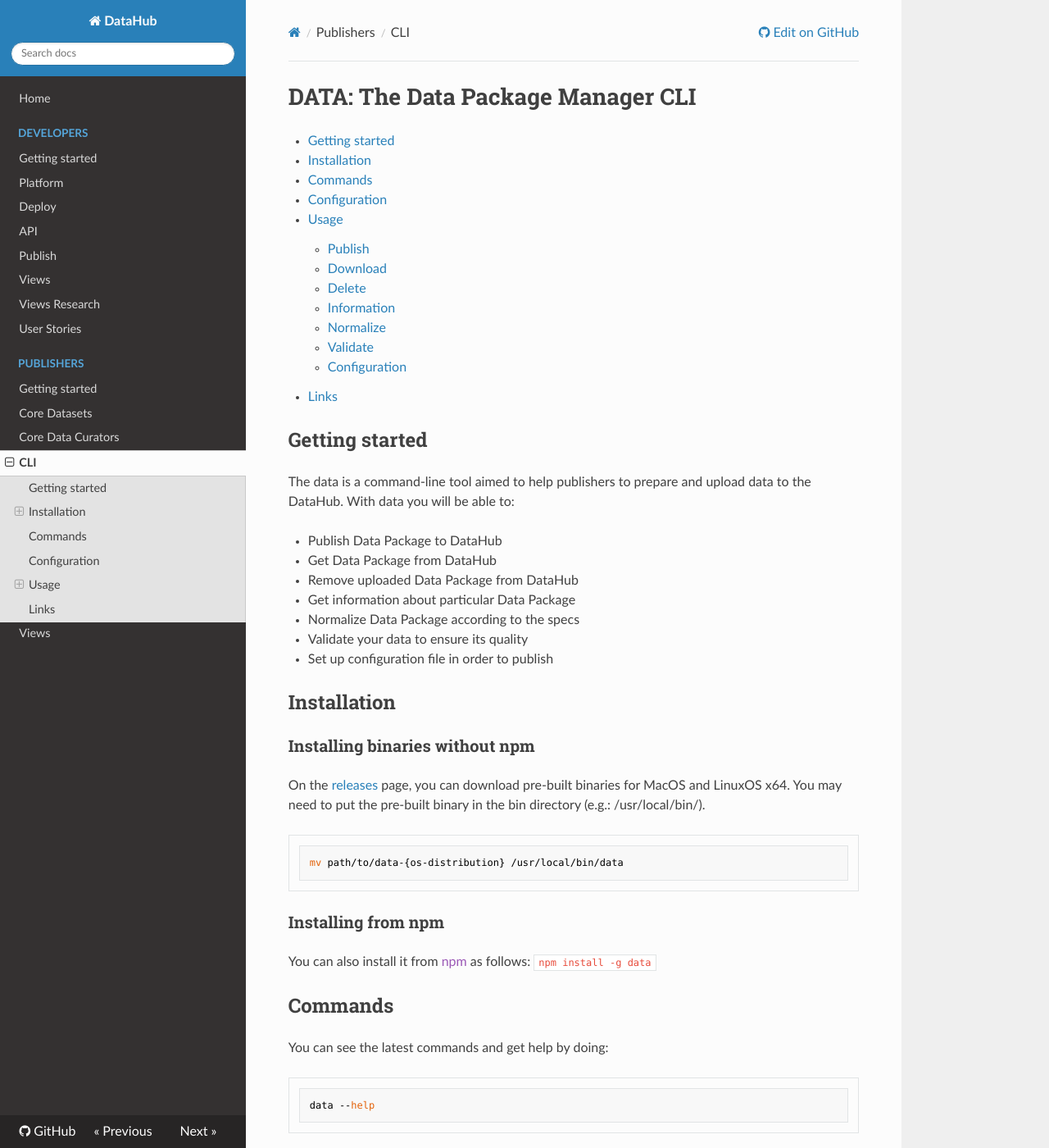
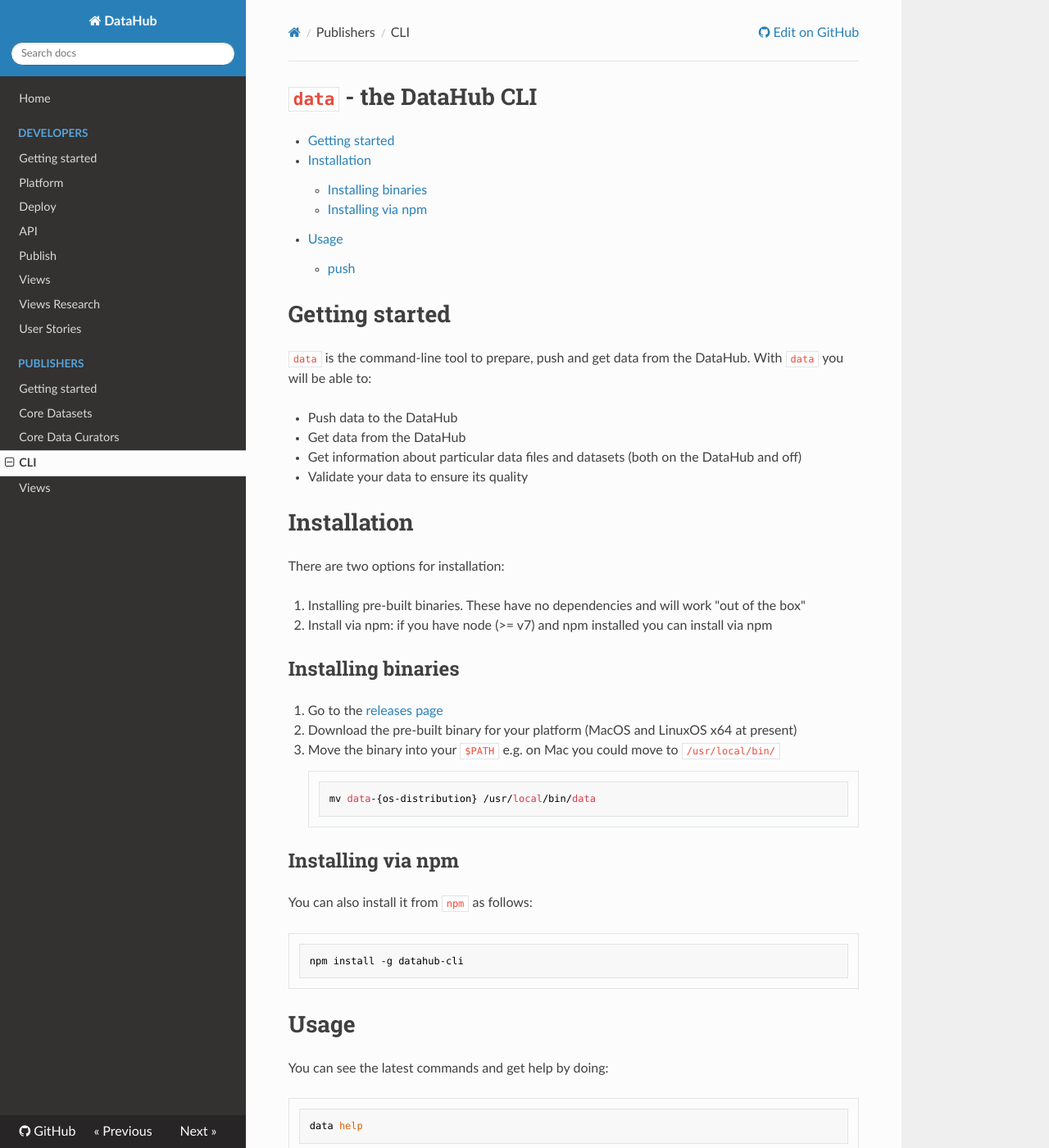
Before and after one commit to datopian/datahub-docs-tech, an MkDocs documentation site: the page built from docs/publishers/cli.md, in a window 1280 px wide and 1400 px high. Shown: the whole window at 82% size. Built offline with MkDocs 1.6.1, drawn with Linux system fonts in a browser that asks for light colours; nearby versions of some CDN libraries; a script that is not in the unit is left out; old or Windows-style settings are respelled for this version of MkDocs; some of the changed text lies outside the part shown.

Commit message:
[docs/publishers,#56][m]: rewrite publishers getting started and cli section.
* Sparse but correct
* Plenty still to do esp in terms of tutorials or including the cli docs in here

````diff
--- a/docs/publishers/cli.md
+++ b/docs/publishers/cli.md
@@ -1,152 +1,62 @@
-# DATA: The Data Package Manager CLI
+# `data` - the DataHub CLI
 
-- [Getting started](#getting-started)
-- [Installation](#installation)
-- [Commands](#commands)
-- [Configuration](#configuration)
-- [Usage](#usage)
-    - [Publish](#publish)
-    - [Download](#download)
-    - [Delete](#delete)
-    - [Information](#information)
-    - [Normalize](#normalize)
-    - [Validate](#validate)
-    - [Configuration](#configuration)
+[TOC]
 
-- [Links](#links)
+# Getting started
 
-## Getting started
+`data` is the command-line tool to prepare, push and get data from the DataHub. With `data` you will be able to:
 
-The data is a command-line tool aimed to help publishers to prepare and upload data to the DataHub. With data you will be able to:
+* Push data to the DataHub
+* Get data from the DataHub
+* Get information about particular data files and datasets (both on the DataHub and off)
+* Validate your data to ensure its quality
 
-* Publish Data Package to DataHub
-* Get Data Package from DataHub
-* Remove uploaded Data Package from DataHub
-* Get information about particular Data Package
-* Normalize Data Package according to the specs
-* Validate your data to ensure its quality
-* Set up configuration file in order to publish
+# Installation
 
-## Installation
+There are two options for installation:
 
-### Installing binaries without npm
+1. Installing pre-built binaries. These have no dependencies and will work "out of the box"
+2. Install via npm: if you have node (>= v7) and npm installed you can install via npm
 
-On the [releases](https://github.com/datopian/datahub-cli/releases) page, you can download pre-built binaries for MacOS and LinuxOS x64. You may need to put the pre-built binary in the bin directory (e.g.: /usr/local/bin/).
+## Installing binaries
+
+1. Go to the [releases page](https://github.com/datopian/datahub-cli/releases)
+2. Download the pre-built binary for your platform (MacOS and LinuxOS x64 at present)
+3. Move the binary into your `$PATH` e.g. on Mac you could move to `/usr/local/bin/`
+
+    ```bash
+    mv data-{os-distribution} /usr/local/bin/data
+    ```
+
+## Installing via npm
+
+You can also install it from `npm` as follows:
 
 ```bash
-mv path/to/data-{os-distribution} /usr/local/bin/data
+npm install -g datahub-cli
 ```
 
-### Installing from npm
 
-You can also install it from [npm]() as follows:
-`npm install -g data`
-
-## Commands
+# Usage
 
 You can see the latest commands and get help by doing:
 
 ```bash
-data --help
+data help
 ```
 
-The output of the help command:
+## `push`
+
+Putting data online is one command: `push`.
 
 ```bash
-❒ data [options] <command> <args>
+data push [FILE-or-DATA-PACKAGE-PATH]
+```
 
-Commands:
-  DataHub:
-    push        [path]        Push data to the DataHub
-    get         [pkg-id]      Get data from DataHub
-    purge       [owner/name]  Permanently deletes data from DataHub
-  Data Package specific:
-    info        [pkg-id]      Get info on data
-    normalize                 Normalize datapackage.json
-    validate                  Validate Data Package structure
-
-  Administrative:
-    config                    Set up configuration
-    help        [cmd]         Show help on cmd
-
-Options:
--h, --help              Output usage information
--v, --version           Output the version
+**Login befor pushing**: you will need to login (or signup) before pushing:
 
 ```
-
-## Configuration
-
-Data can be configured using `data config[ure]` command. It will ask you to provide a username, secretToken, server and bitStore addresses of DataHub.
-
-The config is stored in `~/.datahub/config`, you can edit it with text editor.
-Simple example config file can look like this:
-
-```
-username = myname
-access_token = mykey
-server = server URL for publishing Eg: https://www.datapackaged.com
+data login
 ```
 
-## Usage
-
-### Publish
-
-To publish a Data Package, go to the Data Package directory (with `datapackage.json`) and
-run:
-
-```bash
-data push
-```
-
-If your configured *username* and *secretToken* are correct, data will
-upload datapackage.json and all relevant resources to the DataHub server.
-
-### Get
-
-To get Data Package run the following command:
-```bash
-data get <publisher>/<package>
-```
-New Data Package will be downloaded into current working directory.
-
-### Delete
-
-To delete permanently Data Package from DataHub, you can use `dpm purge` command:
-
-```bash
-data purge
-```
-
-### Information
-
-You can get information about particular Data Package
-
-```bash
-data info
-```
-
-### Normalize
-
-To normalize Data Package descriptor according to the specs
-
-```bash
-data norm[alize] [path]
-```
-### Validate
-
-To validate Data Package descriptor against schema
-
-```bash
-data validate [path | URL]
-```
-### Configuration
-
-To set up configuration file:
-```bash
-data config[ure]
-```
-
-## Links
-
-- [Code repo](https://github.com/datahq/datahub-cli)
+This will carry out login / signup entirely from the command line.
--- a/docs/publishers/index.md
+++ b/docs/publishers/index.md
@@ -1,54 +1,32 @@
-# Publishers
+# Publishing
 
-This section of the DataHub documentation is for data publishers. Here you can learn about getting your data ready for loading into DataHub, and how you can interact with your data once it is loaded.
+This guide is all about how to put your data online using the DataHub.
 
-- [Publishing a Data Package](#publishing-a-data-package)
-    - [Sign up & get a secret key](#sign-up-&-get-a-secret-key)
-    - [Install command line tool](#install-command-line-tool)
-    - [Configure](#configure)
-    - [Publish a dataset](#publish-a-dataset)
-    - [View it online](#view-it-online)
+# Quickstart
 
+As a new user you want to know quickly how to get going so that you can get your data online as soon as possible.
 
-# Publishing a Data Package
+To put your data online you use our `data` command line tool:
 
-## Sign up & get a secret key
+1. How do you get the `data` tool? => follow the [installation instructions][install]
+2. How do you use the `data` tool? => Run [`data login` (if your first time) then `data push`][cli-push]
 
-You can sign up using your GitHub account. Once you are signed in, you will be redirected to a dashboard, where you can find your secret key (access token).
+In summary:
 
-## Install command line tool
+<div class="mermaid">
+graph TD
+client[Get the `data` tool]
+login[Login - on the command line]
+push[Push data using `data` tool]
 
-Next you need to install [dpm](cli/) - the data package manager command line tool:
+client --> login
+login --> push
+</div>
 
-```
-$ [sudo] pip install git+https://github.com/frictionlessdata/dpm-py.git
-```
+**Desktop app**: we are  planning a Desktop app as well as the command line tool. If you're interested [let us know][contact].
 
-## Configure
+**API access**: you can push via an API. However, the process is not yet well documented -- so if you want to use it [let us know and we can walk you through it][contact].
 
-You will need the secret key (access token) to set your configurations:
-
-```bash
-$ dpm configure
-
-> Username:  << your user name >>
-> Your access_token:  << you secret key >>
-> Server URL: https://www.datapackaged.com
-```
-
-Note: server URL may vary depending on application development stage
-
-## Publish a dataset
-
-*We assume you know what a [Data Package](http://specs.frictionlessdata.io/) is.*
-
-Go to a directory where your data package is located and publish it:
-
-```
-$ cd your-data-package-directory/
-$ dpm publish
-```
-
-## View it online
-
-Once your data package is successfully published, you will get an URL to your dataset on the website. Open the URL in your favourite browser and explore it.
+[contact]: /contact/
+[install]: /publishers/cli/#installation
+[cli-push]: /publishers/cli/#push
````
